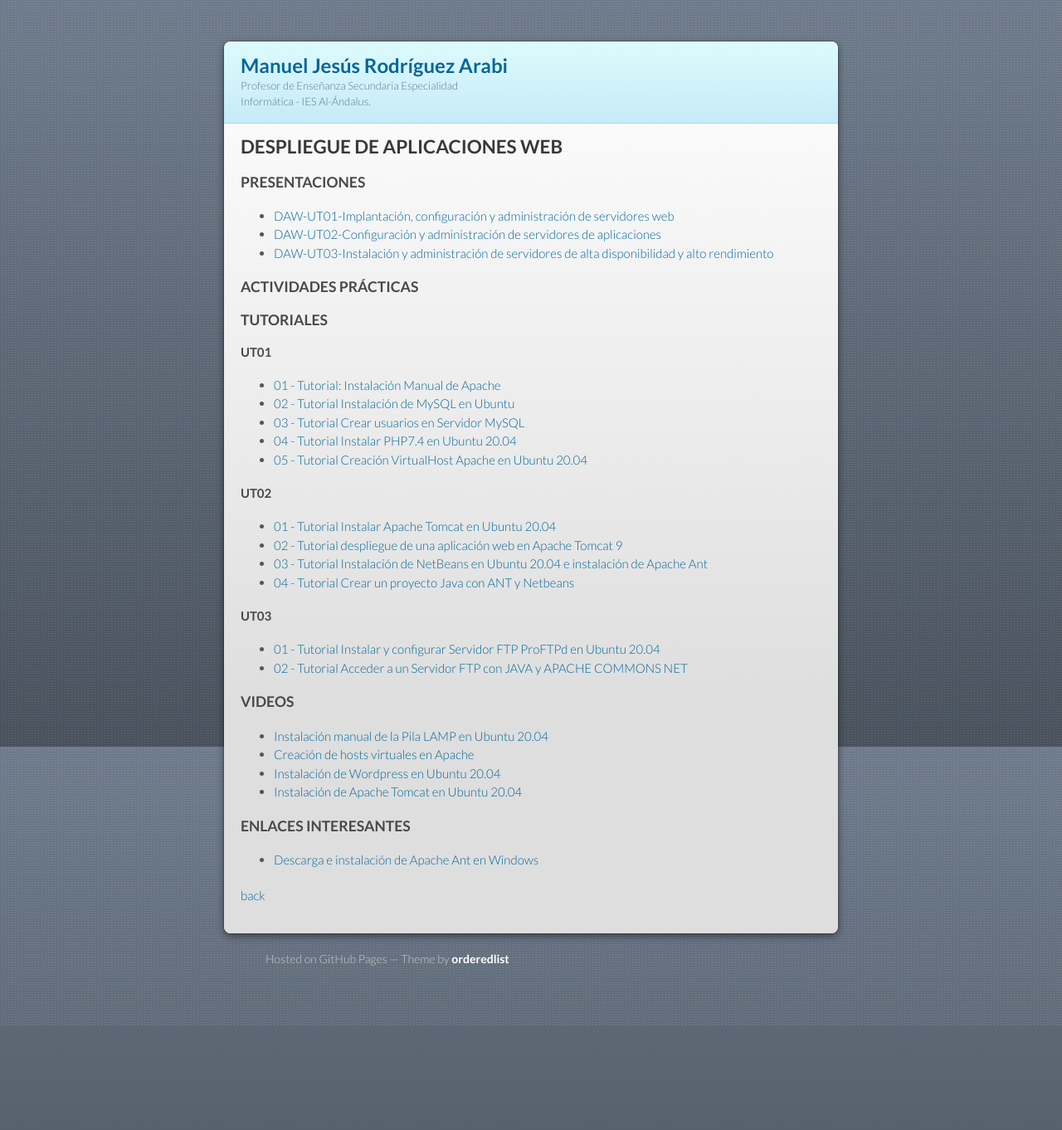
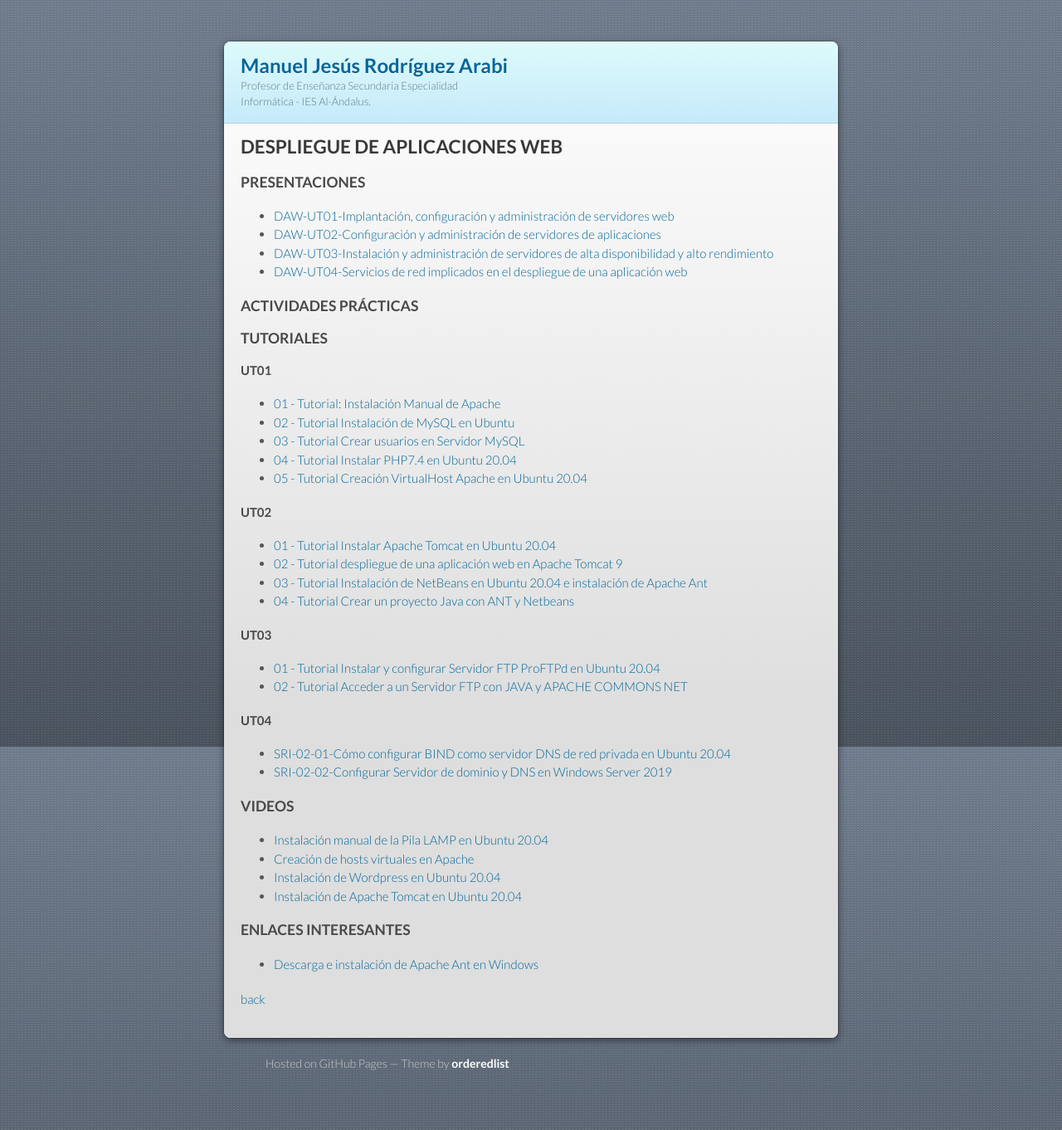
Before and after one commit to mrodara/mrodara.github.io, a Jekyll site: the page built from mods/daw.md, in a window 1280 px wide. Shown: the whole page at 83% size. Built offline with Jekyll 4.4.1, drawn with Linux system fonts in a browser that asks for light colours; our own code applies the rules of GitHub Pages for plain Markdown files; before the commit the page ends 1236 px from its top, so only the background shows below that.

Commit message:
Ut04 DAW y tutorial bind9 ubuntu server

```diff
--- a/mods/daw.md
+++ b/mods/daw.md
@@ -9,6 +9,7 @@ layout: default
 * [DAW-UT01-Implantación, configuración y administración de servidores web](https://slides.com/manueljesusrodriguezarabi/deck-4b60c1/fullscreen)
 * [DAW-UT02-Configuración y administración de servidores de aplicaciones](https://slides.com/manueljesusrodriguezarabi/daw-ut01-implantacion-configuracion-y-administracion-de-servidores-web/fullscreen)
 * [DAW-UT03-Instalación y administración de servidores de alta disponibilidad y alto rendimiento](https://slides.com/manueljesusrodriguezarabi/daw-ut02-configuracion-y-administracion-de-servidores-de-aplicaciones/fullscreen)
+* [DAW-UT04-Servicios de red implicados en el despliegue de una aplicación web](https://slides.com/manueljesusrodriguezarabi/daw-ut03-instalacion-y-administracion-de-servidores-de-alta-disponibilidad-y-alto-rendimiento/fullscreen)
 
 ### ACTIVIDADES PRÁCTICAS
 
@@ -35,6 +36,12 @@ layout: default
 * [01 - Tutorial Instalar y configurar Servidor FTP ProFTPd en Ubuntu 20.04](https://docs.google.com/document/d/1dgxRkMEWnRecCsSN6HuZbZv0XqYV5KV8_6f-wwID3mw/edit?usp=sharing)
 * [02 - Tutorial Acceder a un  Servidor FTP con JAVA y APACHE COMMONS NET](https://docs.google.com/document/d/1xcGraOdytMkTs1spxzg9NYFAEOATsmkb0a6WL94h_Ug/edit?usp=sharing)
 
+
+#### UT04
+
+* [SRI-02-01-Cómo configurar BIND como servidor DNS de red privada en Ubuntu 20.04](https://docs.google.com/document/d/1WwTKaLDmJOoGKglI_ieSJ9igHYemDFHT5qA6omH2f90/edit?usp=sharing)
+* [SRI-02-02-Configurar Servidor de dominio y DNS en Windows Server 2019](https://docs.google.com/document/d/13O8FzUhSBpmBNP6Sg531h7MNnj9QXR-meDXCA3COKZQ/edit?usp=sharing)
+
 ### VIDEOS
 
 * [Instalación manual de la Pila LAMP en Ubuntu 20.04](https://youtu.be/fNNDBpP3gYM)
```
